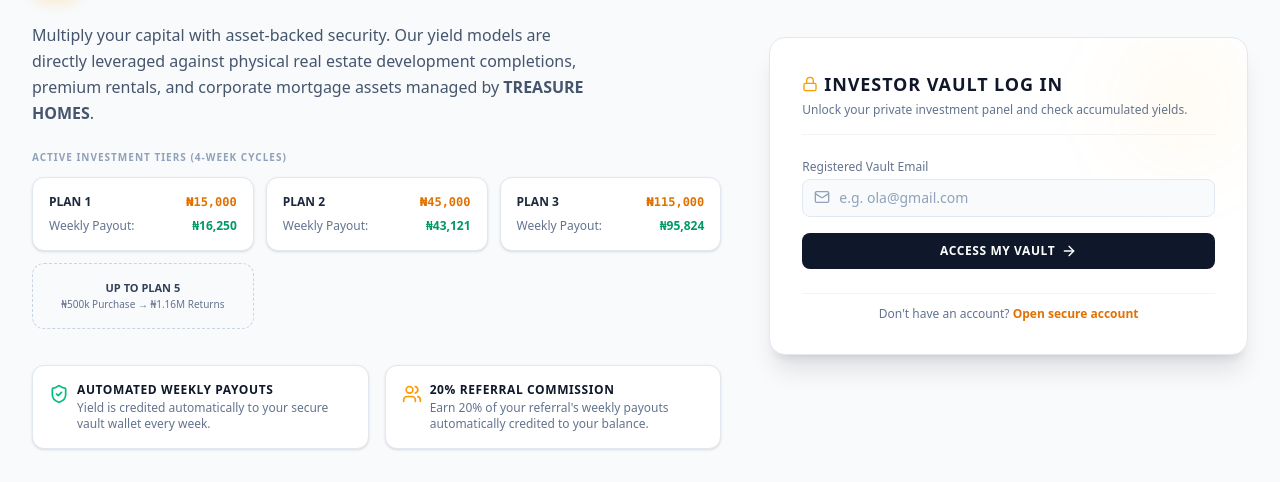
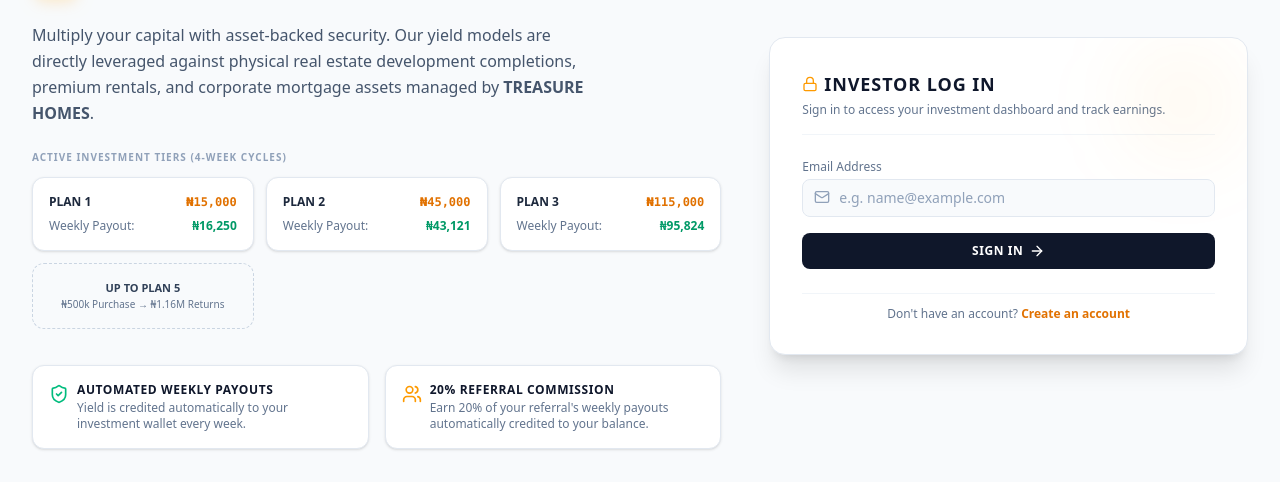
Before and after one commit to getkonnekted/pminvest, a React (Vite) app: page / in a window 1280 px wide. Shown: the part 134-616 px from the top of the page. Built offline with nearby package versions, Linux system fonts and the light colour scheme; no server answers; the database is empty.

Commit message:
refactor: rename "vault" to "account" or "portfolio"
Updated terminology throughout the application to align with standard investment platform branding and improve user clarity.

```diff
--- a/src/App.tsx
+++ b/src/App.tsx
@@ -112,7 +112,7 @@
                 <ShieldCheck className="w-5 h-5 text-emerald-500 shrink-0 mt-0.5" />
                 <div>
                   <h4 className="font-bold text-slate-900 uppercase tracking-wider">Automated weekly payouts</h4>
-                  <p className="text-slate-500 mt-0.5">Yield is credited automatically to your secure vault wallet every week.</p>
+                  <p className="text-slate-500 mt-0.5">Yield is credited automatically to your investment wallet every week.</p>
                 </div>
               </div>
 
@@ -126,7 +126,7 @@
             </div>
           </div>
 
-          {/* RIGHT PANEL: Auth Vault Forms */}
+          {/* RIGHT PANEL: Auth Forms */}
           <div className="lg:col-span-5 bg-white border border-slate-200 rounded-2xl p-6 sm:p-8 shadow-xl relative overflow-hidden text-slate-800">
             {/* Overlay glow */}
             <div className="absolute top-0 right-0 w-32 h-32 bg-amber-500/5 rounded-full blur-2xl pointer-events-none" />
@@ -134,12 +134,12 @@
             <div className="border-b border-slate-100 pb-4 mb-6">
               <h3 className="text-lg font-bold text-slate-900 uppercase tracking-wider flex items-center gap-1.5 justify-center sm:justify-start">
                 <Lock className="w-4 h-4 text-amber-500" />
-                {isRegistering ? 'Register Wealth Account' : 'Investor Vault Log In'}
+                {isRegistering ? 'Create Investor Account' : 'Investor Log In'}
               </h3>
               <p className="text-center sm:text-left text-xs text-slate-500 mt-1">
                 {isRegistering
-                  ? 'Access secure mortgage yield cycles under Treasure Homes compliance.'
-                  : 'Unlock your private investment panel and check accumulated yields.'
+                  ? 'Start earning weekly mortgage yields backed by physical real estate.'
+                  : 'Sign in to access your investment dashboard and track earnings.'
                 }
               </p>
             </div>
@@ -162,13 +162,13 @@
               /* LOGIN FORM */
               <form onSubmit={handleLoginSubmit} className="space-y-4">
                 <div>
-                  <label className="block text-xs text-slate-500 font-medium mb-1">Registered Vault Email</label>
+                  <label className="block text-xs text-slate-500 font-medium mb-1">Email Address</label>
                   <div className="relative">
                     <input
                       type="email"
                       value={loginEmail}
                       onChange={(e) => setLoginEmail(e.target.value)}
-                      placeholder="e.g. ola@gmail.com"
+                      placeholder="e.g. name@example.com"
                       className="w-full bg-slate-50 border border-slate-200 rounded-lg py-2 pl-9 pr-3 text-xs sm:text-sm text-slate-900 placeholder-slate-400 focus:outline-none focus:border-amber-500 focus:ring-1 focus:ring-amber-500"
                       required
                     />
@@ -210,7 +210,7 @@
                   className="w-full bg-[#0f172a] hover:bg-[#1e293b] text-white font-bold py-2.5 rounded-lg text-xs uppercase tracking-wider transition-colors flex items-center justify-center gap-1.5"
                   id="btn_landing_login"
                 >
-                  Access My Vault <ArrowRight className="w-4 h-4" />
+                  Sign In <ArrowRight className="w-4 h-4" />
                 </button>
 
                 <div className="text-center pt-3 border-t border-slate-100 mt-6 text-xs text-slate-500">
@@ -221,7 +221,7 @@
                       onClick={() => { setIsRegistering(true); clearMessages(); }}
                       className="text-amber-600 hover:underline font-semibold"
                     >
-                      Open secure account
+                      Create an account
                     </button>
                   </p>
                 </div>
@@ -242,7 +242,7 @@
                 </div>
 
                 <div>
-                  <label className="block text-xs text-slate-500 font-medium mb-1">Vault Email Address</label>
+                  <label className="block text-xs text-slate-500 font-medium mb-1">Email Address</label>
                   <input
                     type="email"
                     value={regEmail}
@@ -276,17 +276,17 @@
                   className="w-full bg-emerald-600 hover:bg-emerald-700 text-white font-bold py-2.5 rounded-lg text-xs uppercase tracking-wider transition-colors flex items-center justify-center gap-1.5 shadow-md shadow-emerald-600/10"
                   id="btn_landing_register"
                 >
-                  Create Secure Vault Account <UserPlus className="w-4 h-4" />
+                  Create Investor Account <UserPlus className="w-4 h-4" />
                 </button>
 
                 <p className="text-center pt-3 border-t border-slate-100 mt-6 text-xs text-slate-500">
-                  Already registered?{' '}
+                  Already have an account?{' '}
                   <button
                     type="button"
                     onClick={() => { setIsRegistering(false); clearMessages(); }}
                     className="text-amber-600 hover:underline font-semibold"
                   >
-                    Log in here
+                    Sign in here
                   </button>
                 </p>
               </form>
--- a/src/components/DailyTasksHub.tsx
+++ b/src/components/DailyTasksHub.tsx
@@ -531,7 +531,7 @@
                   </h3>
 
                   <p className="text-xs text-slate-600 max-w-sm mx-auto leading-relaxed">
-                    Verify your active vault participant status to maintain your weekly consistency streak and claim today's attendance allocation.
+                    Verify your active investor status to maintain your weekly consistency streak and claim today's attendance allocation.
                   </p>
 
                   <div className="bg-slate-50 border border-slate-200 rounded-xl p-4 text-xs font-mono space-y-1">
--- a/src/components/UserDashboard.tsx
+++ b/src/components/UserDashboard.tsx
@@ -74,8 +74,8 @@
 
   const faqItems = [
     {
-      question: "How do I fund my vault account (Deposits)?",
-      answer: "To fund your vault, go to the 'Deposit & Withdraw' tab, select your preferred plan or enter a custom amount, and copy the provided banking transfer details. Pay using your banking app, upload your receipt/Proof of Payment (PoP), and submit. The compliance team audits transfers and approves deposits within 1 to 24 hours."
+      question: "How do I fund my account (Deposits)?",
+      answer: "To fund your account, go to the 'Deposit & Withdraw' tab, select your preferred plan or enter a custom amount, and copy the provided banking transfer details. Pay using your banking app, upload your receipt/Proof of Payment (PoP), and submit. The compliance team audits transfers and approves deposits within 1 to 24 hours."
     },
     {
       question: "How do payout cycles work?",
@@ -87,7 +87,7 @@
     },
     {
       question: "Is my capital guaranteed?",
-      answer: "Yes. PM Invest manages a physical-asset backed reserve of over ₦78,387,045 backed by real estate holdings under Treasure Homes supervision. This ensures the protection and stability of all participant vaults."
+      answer: "Yes. PM Invest manages a physical-asset backed reserve of over ₦78,387,045 backed by real estate holdings under Treasure Homes supervision. This ensures the protection and stability of all participant investments."
     }
   ];
 
@@ -1137,10 +1137,10 @@
           <div className="text-center space-y-2">
             <h3 className="text-sm font-bold text-slate-900 uppercase tracking-widest flex items-center justify-center gap-2">
               <HelpCircle className="w-5 h-5 text-amber-500 shrink-0" />
-              <span>Investment Vault & Workflow FAQ</span>
+              <span>Investment & Platform FAQ</span>
             </h3>
             <p className="text-xs text-slate-500 max-w-lg mx-auto">
-              Understand how our vault funding, weekly payout schedules, and secure withdrawal mechanisms operate.
+              Understand how account funding, weekly payout schedules, and secure withdrawal mechanisms operate.
             </p>
           </div>
 
--- a/src/context/StateContext.tsx
+++ b/src/context/StateContext.tsx
@@ -614,7 +614,7 @@
     if (!currentUser) return false;
 
     if (settings.pauseInvestments) {
-      setErrorMsg('Investment Vault Notice: Initiating new investment plans is currently paused by the administrator. Existing plans will continue to yield returns as normal.');
+      setErrorMsg('Investment Notice: Initiating new investment plans is currently paused by the administrator. Existing plans will continue to yield returns as normal.');
       return false;
     }
 
--- a/src/data/dailyTasks.ts
+++ b/src/data/dailyTasks.ts
@@ -19,7 +19,7 @@
         'Interior electrical wiring and high-efficiency plumbing conduits are now 75% deployed, ensuring the planned Q4 tenant handover remains firmly on target.',
         'Independent structural valuation audit conducted this morning verified asset capital appreciation of +4.2% since ground-breaking.'
       ],
-      keyTakeaway: 'Physical structural appraisal matches full collateral reserve backing for all active investor vaults.'
+      keyTakeaway: 'Physical structural appraisal matches full collateral reserve backing for all active investor portfolios.'
     }
   },
   {
@@ -51,9 +51,9 @@
     verificationType: 'instant',
     actionLabel: 'Check In & Claim Yield',
     detailsContent: {
-      headline: 'Daily Vault Attendance & Security Confirmation',
+      headline: 'Daily Investor Attendance & Security Confirmation',
       paragraphs: [
-        'Checking in daily confirms your active participant status, verifies the integrity of your linked vault, and advances your weekly consistency multiplier.',
+        'Checking in daily confirms your active participant status, verifies your investment account, and advances your weekly consistency multiplier.',
         'Completing 7 consecutive days unlocks the ₦1,500 Unbroken Streak Bonus credited directly to your available balance!'
       ],
       keyTakeaway: 'Consistent engagement reinforces active investor status in Treasure Homes partner programs.'
```
